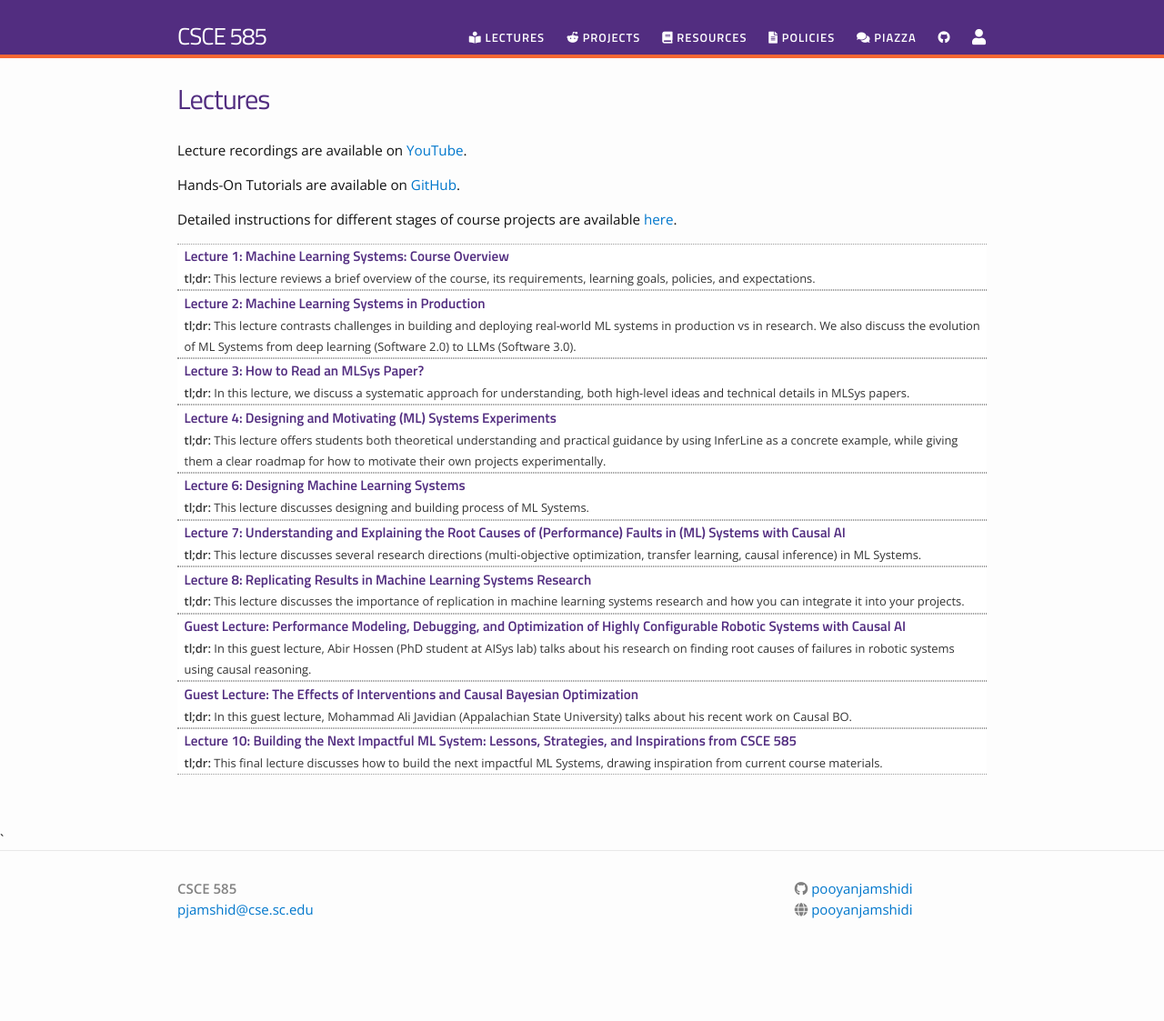
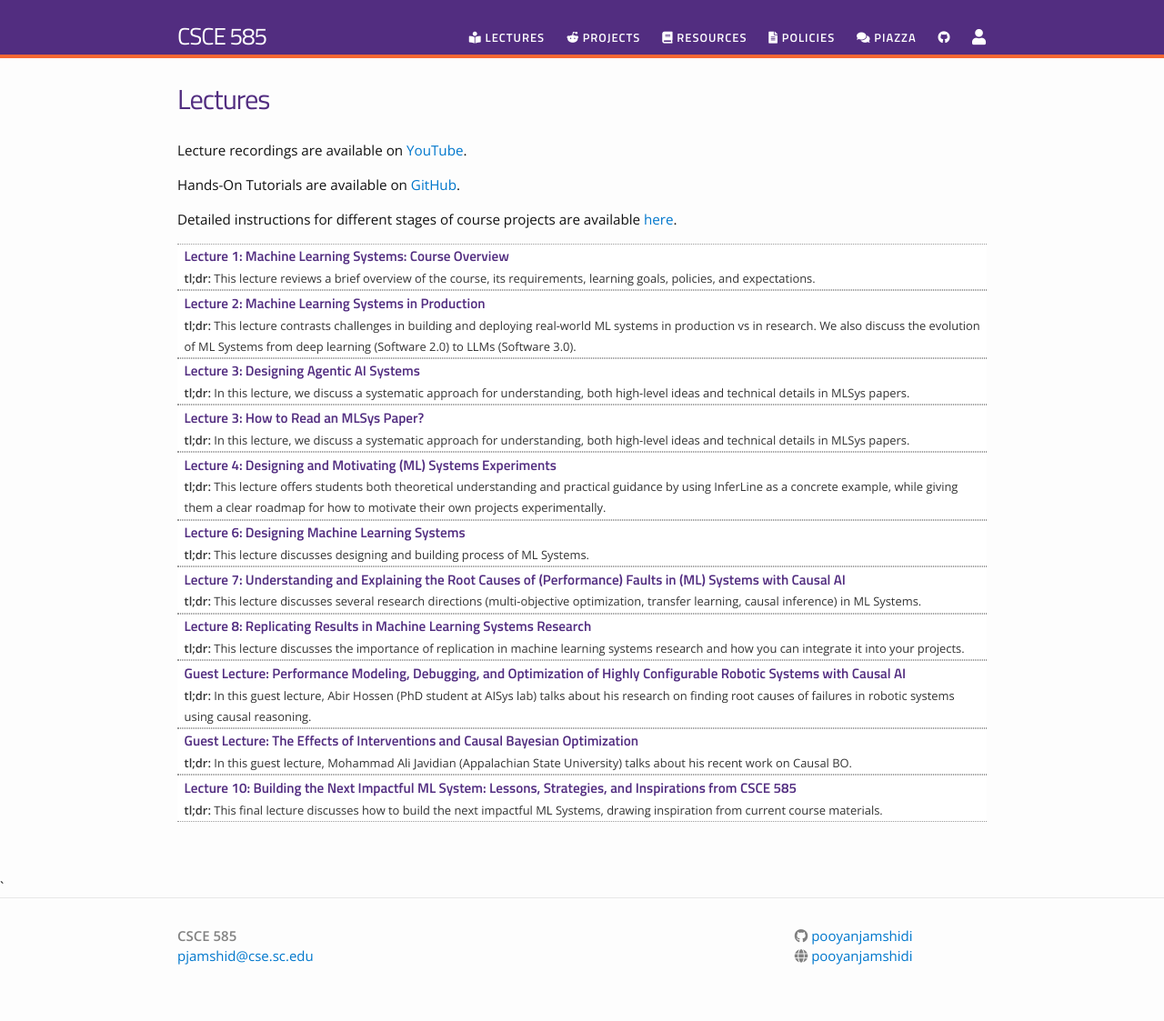
Before and after one commit to pooyanjamshidi/mls, a Jekyll site: the page built from lectures.md, in a window 1280 px wide. Shown: the whole page at 91% size. Built offline with Jekyll 4.4.1, drawn with Linux system fonts in a browser that asks for light colours; nearby versions of some CDN libraries; before the commit the page ends 1071 px from its top, so only the background shows below that.

Commit message:
added lecture 3

```diff
--- a/_data/lectures.yml
+++ b/_data/lectures.yml
@@ -12,6 +12,11 @@
   filename: csce585_2025_02_slides_ml_in_production
   dirname: lectures
   tldr: "This lecture contrasts challenges in building and deploying real-world ML systems in production vs in research. We also discuss the evolution of ML Systems from deep learning (Software 2.0) to LLMs (Software 3.0)."
+
+- title: "Lecture 3: Designing Agentic AI Systems"
+  filename: csce585_2025_03_slides_designing_llm_systems
+  dirname: lectures
+  tldr: "In this lecture, we discuss a systematic approach for understanding, both high-level ideas and technical details in MLSys papers."
 
 - title: "Lecture 3: How to Read an MLSys Paper?"
   filename: csce585_2024_03_slides_mlsys_how-to-read-mlsys-papers
```
Also changed, not shown: 1 other file.
